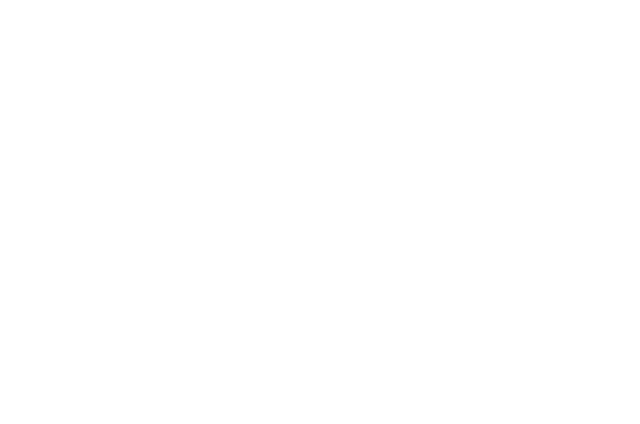
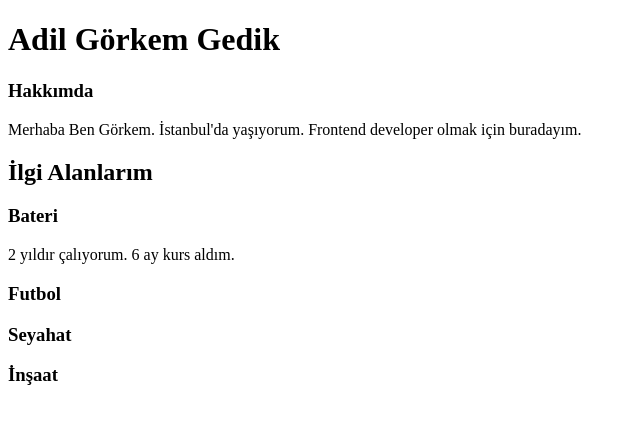
Before and after one commit to adilgorkem/patika-assignment-1, a plain HTML site: page index.html in a window 1280 px wide. Shown: the whole page, without its empty margins (0-640 px from the left). Drawn offline with Linux system fonts and the light colour scheme.

Commit message:
odev1tamamlandi

```diff
--- a/index.html
+++ b/index.html
@@ -4,18 +4,22 @@
     <meta charset="UTF-8">
     <meta http-equiv="X-UA-Compatible" content="IE=edge">
     <meta name="viewport" content="width=device-width, initial-scale=1.0">
-    <title>Document</title>
+    <title>Assignment 1</title>
 </head>
 <body>
-    <h1></h1>
-    <h1></h1>
-    <h1></h1>
-    <h1></h1>
-    <h1></h1>
-    <h2></h2>
-    <h2></h2>
-    <h2></h2>
-    <h2></h2>
-    <h2></h2>
+    <!-- Başlık 1-->
+    <h1>Adil Görkem Gedik</h1>
+    <h3>Hakkımda</h3>
+    <!-- Açıklama -->
+    <p>Merhaba Ben Görkem. İstanbul'da yaşıyorum. Frontend developer olmak için buradayım.</p>
+    <!-- Başlık 2 -->
+    <h2>İlgi Alanlarım</h2>
+    <!-- Başlık 3 -->
+  <h3>Bateri</h3>
+  <p>2 yıldır çalıyorum. 6 ay kurs aldım.</p>
+  <h3>Futbol</h3>
+  <h3>Seyahat</h3>
+  <h3>İnşaat</h3>
+
 </body>
 </html>
```
